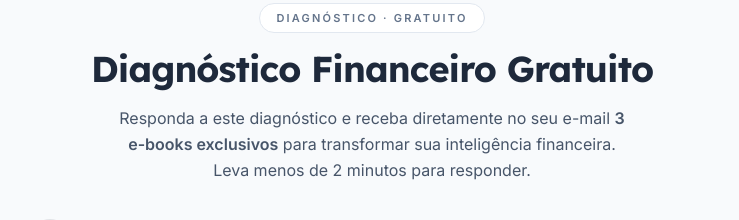
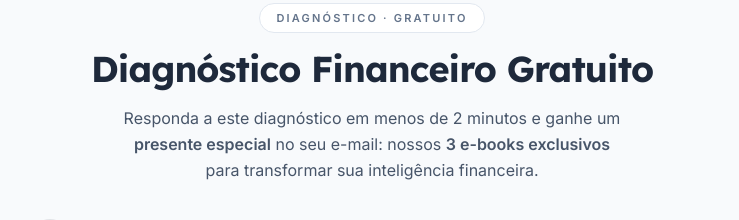
Before and after one commit to ceomaxsterling-ui/suyanemelre, a React (Vite) app in the folder app/: page / in a window 1280 px wide. Shown: the part 7680-7900 px from the top of the page, without its empty margins (268-1007 px from the left). Built offline with nearby package versions, Linux system fonts and the light colour scheme.

Commit message:
feat: alterando copy do diagnostico para incluir presente

```diff
--- a/app/src/pages/Diagnostico.tsx
+++ b/app/src/pages/Diagnostico.tsx
@@ -416,7 +416,7 @@ export const Diagnostico: React.FC = () => {
           Diagnóstico Financeiro Gratuito
         </h1>
         <p className="font-inter text-[#475569] text-base leading-relaxed max-w-lg mx-auto">
-          Responda a este diagnóstico e receba diretamente no seu e-mail <strong>3 e-books exclusivos</strong> para transformar sua inteligência financeira. Leva menos de 2 minutos para responder.
+          Responda a este diagnóstico em menos de 2 minutos e ganhe um <strong>presente especial</strong> no seu e-mail: nossos <strong>3 e-books exclusivos</strong> para transformar sua inteligência financeira.
         </p>
       </div>
 
```
